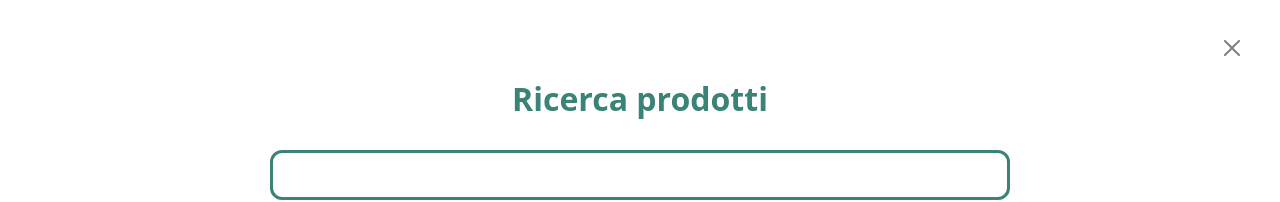
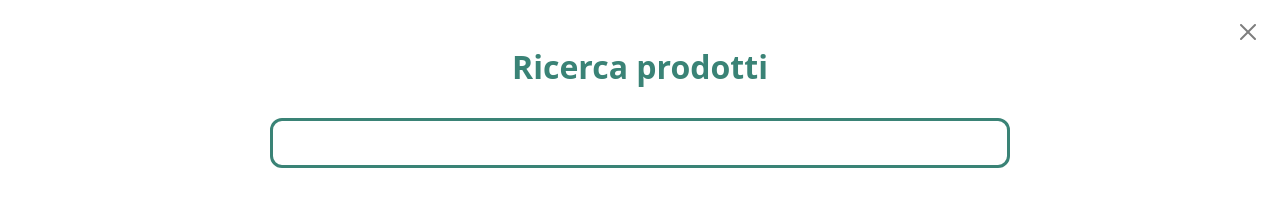
Before and after one commit to coluccifrancesco/fluffman-project-work, a React (Vite) app in the folder fluffman_pw/front-end/: page / in a window 1280 px wide. Both pictures are taken after a click on the button 1115 px from the left and 88 px from the top of the page. Shown: the top 202 px of the page. Built offline with nearby package versions, Linux system fonts and the light colour scheme.

Commit message:
refactor: simplify offcanvas comment and adjust header padding

```diff
--- a/fluffman_pw/front-end/components/Header.jsx
+++ b/fluffman_pw/front-end/components/Header.jsx
@@ -75,9 +75,9 @@ export default function Header() {
                 </ul>
 
 
-                {/* Offcanvas dall'alto per ricerca */}
+                {/* Offcanvas ricerca */}
                 <div className="offcanvas offcanvas-top p-4" tabIndex="-1" id="offcanvasTop" aria-labelledby="offcanvasTopLabel">
-                    <div className="offcanvas-header">
+                    <div className="offcanvas-header p-0">
                         <button type="button" className="btn-close" data-bs-dismiss="offcanvas" aria-label="Close"></button>
                     </div>
                     <div className="gap-3 d-flex justify-content-center align-items-center flex-column">
```
